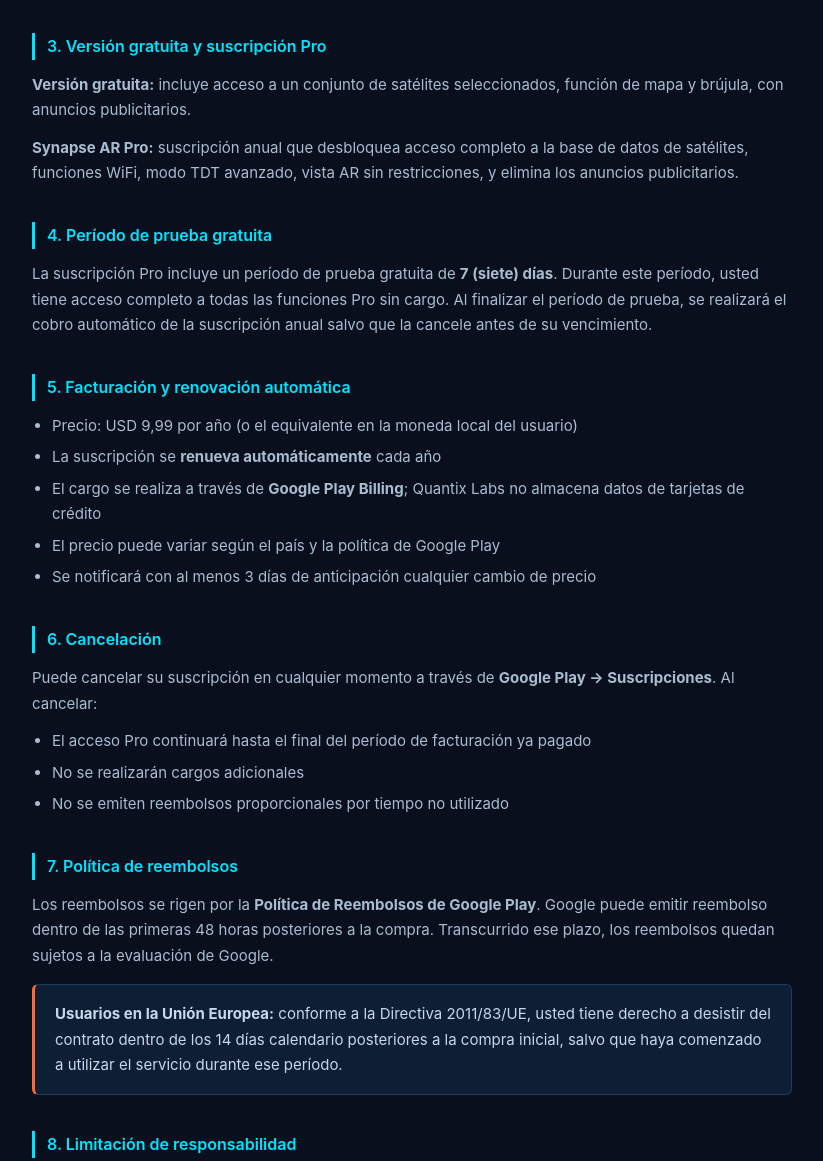
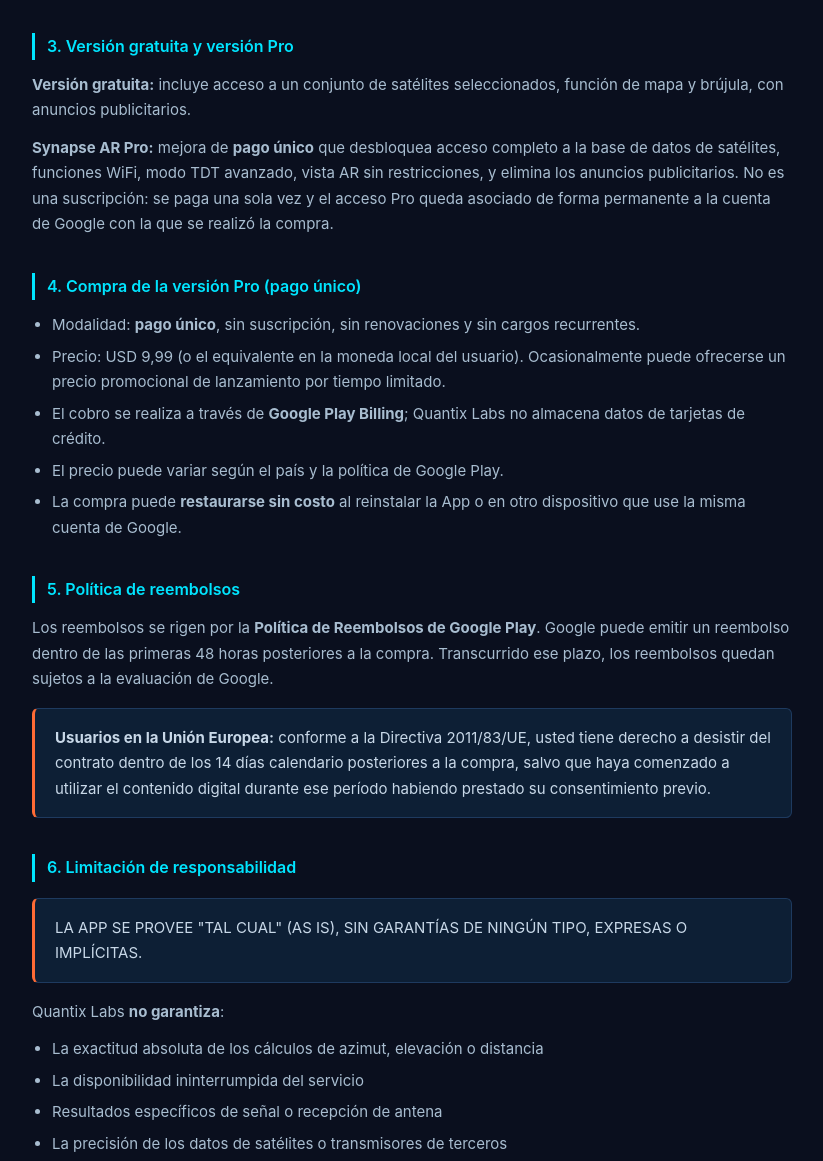
Before and after one commit to Marti200811/SynapseAR, a plain HTML site: page docs/terms.html in a window 1280 px wide. Shown: the part 721-1882 px from the top of the page, without its empty margins (228-1051 px from the left). Drawn offline with Linux system fonts and the light colour scheme.

Commit message:
docs: align privacy policy & terms with one-time purchase model
The hosted legal pages were written for a subscription model. Updated
them to match the new one-time (INAPP) purchase:

- terms.html: rewrite sections 3-7 (was subscription / 7-day trial /
  annual auto-renewal / cancellation) into "one-time purchase" +
  "refunds"; renumber remaining sections; keep EU 14-day withdrawal
- privacy.html: data table, GDPR legal basis and Play Billing wording
  now say "compra (pago único)" instead of "suscripción"
- index.html: landing card description "uso y compra"

Pages live at https://marti200811.github.io/SynapseAR/

Co-Authored-By: Claude Opus 4.8 <noreply@anthropic.com>

```diff
--- a/docs/terms.html
+++ b/docs/terms.html
@@ -86,38 +86,27 @@
         <li>Escáner de redes WiFi direccionales (versión Pro)</li>
     </ul>
 
-    <h2>3. Versión gratuita y suscripción Pro</h2>
+    <h2>3. Versión gratuita y versión Pro</h2>
     <p><strong>Versión gratuita:</strong> incluye acceso a un conjunto de satélites seleccionados, función de mapa y brújula, con anuncios publicitarios.</p>
-    <p><strong>Synapse AR Pro:</strong> suscripción anual que desbloquea acceso completo a la base de datos de satélites, funciones WiFi, modo TDT avanzado, vista AR sin restricciones, y elimina los anuncios publicitarios.</p>
+    <p><strong>Synapse AR Pro:</strong> mejora de <strong>pago único</strong> que desbloquea acceso completo a la base de datos de satélites, funciones WiFi, modo TDT avanzado, vista AR sin restricciones, y elimina los anuncios publicitarios. No es una suscripción: se paga una sola vez y el acceso Pro queda asociado de forma permanente a la cuenta de Google con la que se realizó la compra.</p>
 
-    <h2>4. Período de prueba gratuita</h2>
-    <p>La suscripción Pro incluye un período de prueba gratuita de <strong>7 (siete) días</strong>. Durante este período, usted tiene acceso completo a todas las funciones Pro sin cargo. Al finalizar el período de prueba, se realizará el cobro automático de la suscripción anual salvo que la cancele antes de su vencimiento.</p>
-
-    <h2>5. Facturación y renovación automática</h2>
+    <h2>4. Compra de la versión Pro (pago único)</h2>
     <ul>
-        <li>Precio: USD 9,99 por año (o el equivalente en la moneda local del usuario)</li>
-        <li>La suscripción se <strong>renueva automáticamente</strong> cada año</li>
-        <li>El cargo se realiza a través de <strong>Google Play Billing</strong>; Quantix Labs no almacena datos de tarjetas de crédito</li>
-        <li>El precio puede variar según el país y la política de Google Play</li>
-        <li>Se notificará con al menos 3 días de anticipación cualquier cambio de precio</li>
+        <li>Modalidad: <strong>pago único</strong>, sin suscripción, sin renovaciones y sin cargos recurrentes.</li>
+        <li>Precio: USD 9,99 (o el equivalente en la moneda local del usuario). Ocasionalmente puede ofrecerse un precio promocional de lanzamiento por tiempo limitado.</li>
+        <li>El cobro se realiza a través de <strong>Google Play Billing</strong>; Quantix Labs no almacena datos de tarjetas de crédito.</li>
+        <li>El precio puede variar según el país y la política de Google Play.</li>
+        <li>La compra puede <strong>restaurarse sin costo</strong> al reinstalar la App o en otro dispositivo que use la misma cuenta de Google.</li>
     </ul>
 
-    <h2>6. Cancelación</h2>
-    <p>Puede cancelar su suscripción en cualquier momento a través de <strong>Google Play → Suscripciones</strong>. Al cancelar:</p>
-    <ul>
-        <li>El acceso Pro continuará hasta el final del período de facturación ya pagado</li>
-        <li>No se realizarán cargos adicionales</li>
-        <li>No se emiten reembolsos proporcionales por tiempo no utilizado</li>
-    </ul>
-
-    <h2>7. Política de reembolsos</h2>
-    <p>Los reembolsos se rigen por la <strong>Política de Reembolsos de Google Play</strong>. Google puede emitir reembolso dentro de las primeras 48 horas posteriores a la compra. Transcurrido ese plazo, los reembolsos quedan sujetos a la evaluación de Google.</p>
+    <h2>5. Política de reembolsos</h2>
+    <p>Los reembolsos se rigen por la <strong>Política de Reembolsos de Google Play</strong>. Google puede emitir un reembolso dentro de las primeras 48 horas posteriores a la compra. Transcurrido ese plazo, los reembolsos quedan sujetos a la evaluación de Google.</p>
 
     <div class="highlight">
-        <p><strong>Usuarios en la Unión Europea:</strong> conforme a la Directiva 2011/83/UE, usted tiene derecho a desistir del contrato dentro de los 14 días calendario posteriores a la compra inicial, salvo que haya comenzado a utilizar el servicio durante ese período.</p>
+        <p><strong>Usuarios en la Unión Europea:</strong> conforme a la Directiva 2011/83/UE, usted tiene derecho a desistir del contrato dentro de los 14 días calendario posteriores a la compra, salvo que haya comenzado a utilizar el contenido digital durante ese período habiendo prestado su consentimiento previo.</p>
     </div>
 
-    <h2>8. Limitación de responsabilidad</h2>
+    <h2>6. Limitación de responsabilidad</h2>
     <div class="highlight">
         <p>LA APP SE PROVEE "TAL CUAL" (AS IS), SIN GARANTÍAS DE NINGÚN TIPO, EXPRESAS O IMPLÍCITAS.</p>
     </div>
@@ -137,10 +126,10 @@
     </ul>
     <p>En ningún caso Quantix Labs será responsable por daños directos, indirectos, incidentales, especiales o consecuentes derivados del uso o la imposibilidad de uso de la App.</p>
 
-    <h2>9. Propiedad intelectual</h2>
+    <h2>7. Propiedad intelectual</h2>
     <p>La App, su código fuente, diseño, logotipos, marcas y contenido son propiedad exclusiva de Quantix Labs y están protegidos por las leyes de propiedad intelectual aplicables. Queda prohibida su reproducción, distribución o modificación sin autorización expresa.</p>
 
-    <h2>10. Uso aceptable</h2>
+    <h2>8. Uso aceptable</h2>
     <p>Usted se compromete a no:</p>
     <ul>
         <li>Realizar ingeniería inversa, descompilar o modificar la App</li>
@@ -149,13 +138,13 @@
         <li>Revender o sublicenciar el acceso a la App</li>
     </ul>
 
-    <h2>11. Modificaciones al servicio</h2>
-    <p>Quantix Labs se reserva el derecho de modificar, suspender o discontinuar la App o cualquiera de sus funciones en cualquier momento. En caso de cambios significativos en el precio o las condiciones de la suscripción, se notificará con al menos 30 días de anticipación.</p>
+    <h2>9. Modificaciones al servicio</h2>
+    <p>Quantix Labs se reserva el derecho de modificar, suspender o discontinuar la App o cualquiera de sus funciones en cualquier momento. En caso de cambios significativos en el precio o las condiciones de la versión Pro, se notificará con al menos 30 días de anticipación.</p>
 
-    <h2>12. Ley aplicable y jurisdicción</h2>
+    <h2>10. Ley aplicable y jurisdicción</h2>
     <p>Estos Términos se rigen por las leyes de la <strong>República Argentina</strong>. Cualquier disputa que no pueda resolverse amigablemente será sometida a la jurisdicción de los tribunales ordinarios de la Ciudad Autónoma de Buenos Aires, con renuncia a cualquier otro fuero.</p>
 
-    <h2>13. Contacto</h2>
+    <h2>11. Contacto</h2>
     <div class="contact-box">
         <p><strong>Quantix Labs — Synapse AR</strong></p>
         <p>Desarrollador: Rodolfo Diaz</p>
```
Also changed, not shown: docs/index.html (+1 -1 lines), docs/privacy.html (+4 -4 lines).
